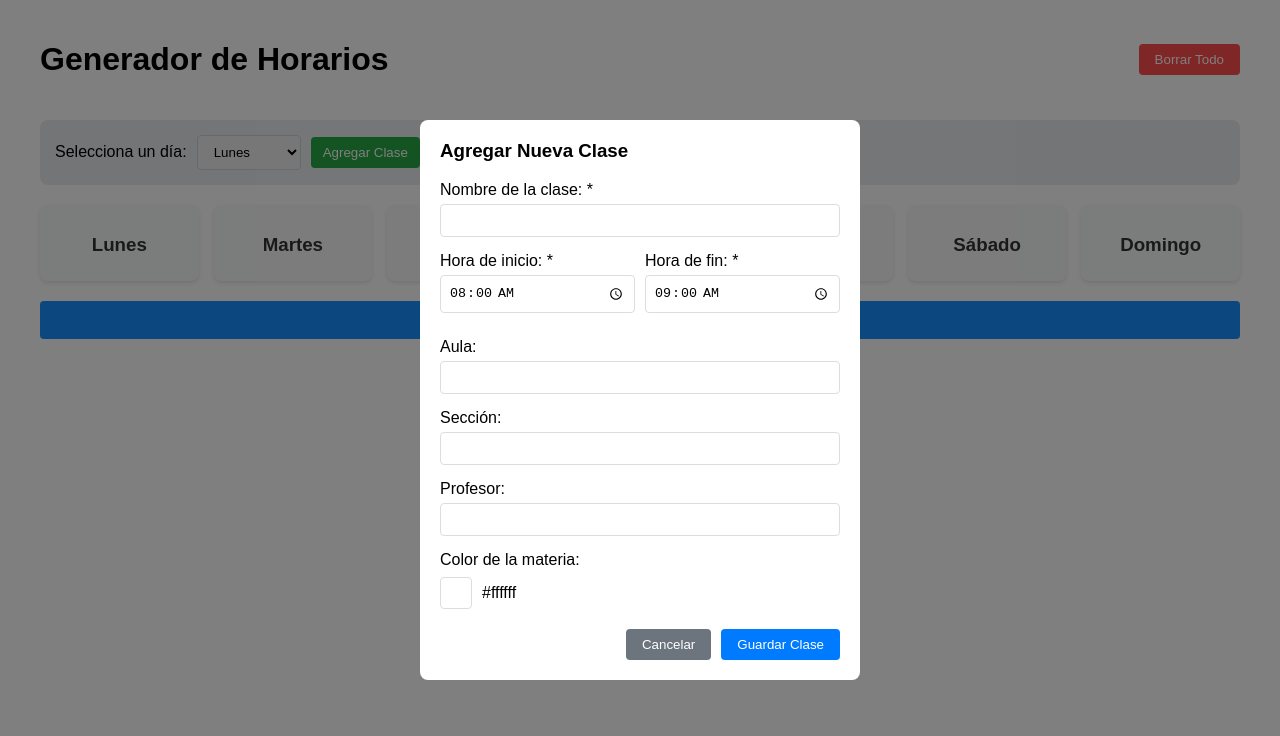
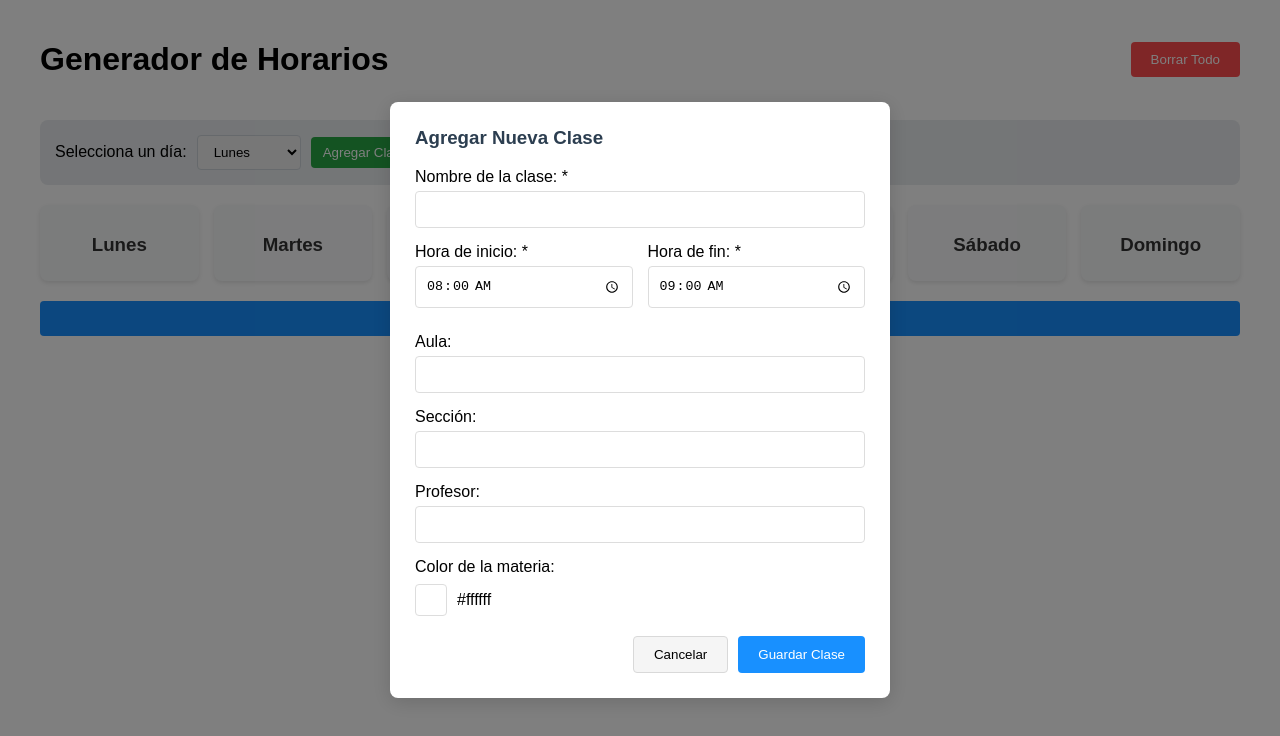
Before and after one commit to Jonathann-h/Horario-De-Clases-Generator, a React (Create React App) app: page / in a window 1280 px wide. Both pictures are taken after a click on the button "Agregar Clase". Shown: the top 736 px of the page. Built offline with nearby package versions, Linux system fonts and the light colour scheme.

Commit message:
Optimizacion

```diff
--- a/src/styles/schedule.css
+++ b/src/styles/schedule.css
@@ -1,4 +1,4 @@
-/* Estilos generales */
+/* ===== ESTILOS GENERALES ===== */
 .app {
   font-family: Arial, sans-serif;
   max-width: 1200px;
@@ -12,27 +12,44 @@
   gap: 20px;
 }
 
+/* ===== HEADER Y CONTROLES ===== */
 .header-controls {
   display: flex;
   justify-content: space-between;
   align-items: center;
 }
 
+.clear-btn, .pdf-button {
+  color: white;
+  border: none;
+  padding: 10px 20px;
+  border-radius: 4px;
+  cursor: pointer;
+  transition: all 0.3s;
+}
+
 .clear-btn {
   background: #ff4d4f;
-    color: white;
-    border: none;
-    padding: 8px 16px;
-    border-radius: 4px;
-    cursor: pointer;
-    transition: background 0.3s;
 }
 
 .clear-btn:hover {
   background: #ff7875;
 }
 
-  /* Grid de horario */
+.pdf-button {
+  background: #1890ff;
+}
+
+.pdf-button:hover {
+  background: #40a9ff;
+}
+
+.pdf-generator {
+  margin-top: 30px;
+  text-align: center;
+}
+
+/* ===== GRID DE HORARIO ===== */
 .schedule-grid {
   display: grid;
   grid-template-columns: repeat(7, 1fr);
@@ -44,6 +61,7 @@
   border-radius: 8px;
   padding: 10px;
   box-shadow: 0 2px 4px rgba(0,0,0,0.1);
+  transition: background-color 0.3s;
 }
 
 .day-column h3 {
@@ -52,11 +70,23 @@
   color: #333;
 }
 
-  /* Items de clase */
+.day-column--hover {
+  background-color: #e6f7ff;
+}
+
+/* ===== ITEMS DE CLASE ===== */
 .class-item {
-    /* Mantén tus estilos existentes */
-    transition: background-color 0.3s, transform 0.2s;
+  background-color: var(--class-bg, #ffffff);
+  color: var(--class-text, #333333);
+  margin-bottom: 10px;
+  padding: 10px;
+  border-radius: 6px;
+  box-shadow: 0 1px 3px rgba(0,0,0,0.1);
   border-left: 4px solid rgba(0, 0, 0, 0.1);
+  transition: all 0.3s;
+  cursor: grab;
+  user-select: none;
+  animation: fadeIn 0.3s ease-out;
 }
 
 .class-item:hover {
@@ -64,13 +94,10 @@
   box-shadow: 0 4px 8px rgba(0, 0, 0, 0.1);
 }
 
-  .remove-btn {
-    background-color: rgba(0, 0, 0, 0.2);
-    color: inherit;
-  }
-
-  .remove-btn:hover {
-    background-color: rgba(0, 0, 0, 0.4);
+.class-item--dragging {
+  cursor: grabbing;
+  box-shadow: 0 4px 8px rgba(0, 0, 0, 0.2);
+  opacity: 0.5;
 }
 
 .class-header {
@@ -82,12 +109,12 @@
 
 .class-time {
   font-size: 0.9em;
-    color: #666;
+  font-weight: bold;
 }
 
 .remove-btn {
-    background: #ff4444;
-    color: white;
+  background: rgba(0, 0, 0, 0.2);
+  color: inherit;
   border: none;
   border-radius: 50%;
   width: 22px;
@@ -96,46 +123,30 @@
   display: flex;
   align-items: center;
   justify-content: center;
+  transition: background 0.3s;
+}
+
+.remove-btn:hover {
+  background: rgba(0, 0, 0, 0.4);
 }
 
 .class-details h4 {
   margin: 5px 0;
-    color: #2c3e50;
+  font-size: 1em;
 }
 
 .class-details p {
   margin: 3px 0;
   font-size: 0.8em;
-    color: #555;
 }
 
-  /* Controles */
-  .schedule-controls {
-    background: #e9ecef;
-    padding: 15px;
-    border-radius: 8px;
+.overlap-warning {
+  color: #faad14;
+  font-size: 0.8em;
+  margin-left: 5px;
 }
 
-  .day-selector {
-    display: flex;
-    gap: 10px;
-    align-items: center;
-  }
-
-  .day-selector select, .day-selector button {
-    padding: 8px 12px;
-    border-radius: 4px;
-    border: 1px solid #ced4da;
-  }
-
-  .day-selector button {
-    background: #28a745;
-    color: white;
-    border: none;
-    cursor: pointer;
-  }
-
-  /* Formulario */
+/* ===== FORMULARIO ===== */
 .class-form-modal {
   position: fixed;
   top: 0;
@@ -149,24 +160,63 @@
   z-index: 1000;
 }
 
+.class-form-modal form {
+  background: white;
+  padding: 25px;
+  border-radius: 8px;
+  width: 100%;
+  max-width: 450px;
+  max-height: 90vh;
+  overflow-y: auto;
+  box-shadow: 0 4px 20px rgba(0,0,0,0.15);
+}
+
 .class-form-modal h3 {
   margin-top: 0;
+  color: #2c3e50;
+}
+
+.class-form-modal label {
+  display: block;
+  margin-bottom: 15px;
 }
 
 .class-form-modal input {
   width: 100%;
-    padding: 8px;
+  padding: 10px;
   margin-top: 5px;
+  border: 1px solid #ddd;
+  border-radius: 4px;
   box-sizing: border-box;
+  transition: border 0.3s;
+}
+
+.class-form-modal input:focus {
+  border-color: #1890ff;
+  outline: none;
+}
+
+.input-error {
+  border-color: #ff4d4f !important;
+}
+
+.error-message {
+  color: #ff4d4f;
+  font-size: 0.8em;
+  margin-top: 5px;
+  display: block;
 }
 
 .time-inputs {
-    display: flex;
-    gap: 10px;
+  display: grid;
+  grid-template-columns: 1fr 1fr;
+  gap: 15px;
+  margin-bottom: 10px;
 }
 
-  .time-inputs label {
-    flex: 1;
+.time-error {
+  grid-column: 1 / -1;
+  text-align: center;
 }
 
 .form-actions {
@@ -177,147 +227,38 @@
 }
 
 .form-actions button {
-    padding: 8px 16px;
+  padding: 10px 20px;
   border-radius: 4px;
   cursor: pointer;
+  transition: all 0.3s;
 }
 
 .form-actions button[type="button"] {
-    background: #6c757d;
+  background: #f5f5f5;
+  border: 1px solid #d9d9d9;
+}
+
+.form-actions button[type="button"]:hover {
+  background: #e6e6e6;
+}
+
+.form-actions button[type="submit"] {
+  background: #1890ff;
   color: white;
   border: none;
 }
 
-  .form-actions button[type="submit"] {
-    background: #007bff;
-    color: white;
-    border: none;
+.form-actions button[type="submit"]:hover {
+  background: #40a9ff;
 }
 
-  /* Botón PDF */
-  .pdf-generator {
-    margin-top: 30px;
-    text-align: center;
-  }
-
-  .pdf-button {
-    background: #1890ff;
-    color: white;
-    border: none;
-    padding: 10px 20px;
-    border-radius: 4px;
-    cursor: pointer;
-    font-size: 1em;
-    transition: background 0.3s;
-  }
-
-  .pdf-button:hover {
-    background: #40a9ff;
-  }
-  /* Estilos para la impresión */
-  @media print {
-    body * {
-      visibility: hidden;
-    }
-    .schedule-print, .schedule-print * {
-      visibility: visible;
-    }
-    .schedule-print {
-      position: absolute;
-      left: 0;
-      top: 0;
-      width: 100%;
-    }
-  }
-
-  /*Estilos para  Drag and Drop */
-.day-column--hover {
-    background-color: #e6f7ff;
-    transition: background-color 0.3s;
-  }
-
-  .class-item {
-    cursor: grab;
-    user-select: none;
-    transition: transform 0.2s, opacity 0.2s;
-  }
-
-  .class-item--dragging {
-    cursor: grabbing;
-    box-shadow: 0 4px 8px rgba(0, 0, 0, 0.2);
-  }
-
-  .class-item:active {
-    cursor: grabbing;
-  }
-
-  /* Feedback visual al arrastrar */
-  .class-item.dragging-over {
-    border: 2px dashed #1890ff;
-  }
-
-  @keyframes fadeIn {
-    from { opacity: 0; transform: translateY(10px); }
-    to { opacity: 1; transform: translateY(0); }
-  }
-
-  .class-item {
-    animation: fadeIn 0.3s ease-out;
-  }
-
-  /* Estilos para errores */
-.input-error {
-    border: 1px solid #ff4d4f !important;
-  }
-
-  .error-message {
-    color: #ff4d4f;
-    font-size: 0.8em;
-    margin-top: 5px;
-    display: block;
-  }
-
-  .time-error {
-    grid-column: 1 / -1;
-    text-align: center;
-  }
-
-  .time-inputs {
-    display: grid;
-    grid-template-columns: 1fr 1fr;
-    gap: 10px;
-    margin-bottom: 10px;
-  }
-
-  /* Ajustes para el modal del formulario */
-  .class-form-modal form {
-    background: white;
-    padding: 20px;
-    border-radius: 8px;
-    width: 400px;
-    max-width: 90%;
-  }
-
-  .class-form-modal label {
-    display: block;
-    margin-bottom: 15px;
-  }
-
-  .class-form-modal input[type="text"],
-  .class-form-modal input[type="time"] {
-    width: 100%;
-    padding: 8px;
-    margin-top: 5px;
-    border: 1px solid #ddd;
-    border-radius: 4px;
-  }
-
-  /* Estilos para el selector de color */
+/* ===== SELECTOR DE COLOR ===== */
 .color-selector {
   display: flex;
   align-items: center;
   gap: 10px;
   margin-top: 8px;
+  position: relative;
 }
 
 .color-preview {
@@ -335,20 +276,100 @@
 
 .color-picker-popup {
   position: absolute;
-  z-index: 100;
+  z-index: 1000;
   margin-top: 10px;
-  box-shadow: 0 2px 10px rgba(0, 0, 0, 0.2);
+  left: 0;
+  box-shadow: 0 2px 20px rgba(0, 0, 0, 0.2);
+  background: white;
+  border-radius: 8px;
+  overflow: hidden;
 }
 
-.close-picker-btn {
+.color-picker-actions {
+  display: flex;
+  padding: 10px;
+  background: #f5f5f5;
+}
+
+.color-picker-btn {
+  flex: 1;
+  padding: 8px;
+  border: none;
+  background: #1890ff;
+  color: white;
+  cursor: pointer;
+  border-radius: 4px;
+  margin: 0 5px;
+  transition: opacity 0.3s;
+}
+
+.color-picker-btn.reset {
+  background: #f5222d;
+}
+
+.color-picker-btn:hover {
+  opacity: 0.9;
+}
+
+/* ===== ANIMACIONES ===== */
+@keyframes fadeIn {
+  from { opacity: 0; transform: translateY(10px); }
+  to { opacity: 1; transform: translateY(0); }
+}
+
+/* ===== IMPRESIÓN ===== */
+@media print {
+  body * {
+    visibility: hidden;
+  }
+  .schedule-print, .schedule-print * {
+    visibility: visible;
+  }
+  .schedule-print {
+    position: absolute;
+    left: 0;
+    top: 0;
     width: 100%;
-  padding: 8px;
-  background: #f0f0f0;
+  }
+
+  .no-print {
+    display: none !important;
+  }
+}
+
+/* ===== CONTROLES DEL HORARIO ===== */
+.schedule-controls {
+  background: #e9ecef;
+  padding: 15px;
+  border-radius: 8px;
+}
+
+.day-selector {
+  display: flex;
+  gap: 10px;
+  align-items: center;
+  flex-wrap: wrap;
+}
+
+.day-selector select, .day-selector button {
+  padding: 8px 12px;
+  border-radius: 4px;
+  border: 1px solid #ced4da;
+  transition: all 0.3s;
+}
+
+.day-selector select:focus {
+  border-color: #1890ff;
+  outline: none;
+}
+
+.day-selector button {
+  background: #28a745;
+  color: white;
   border: none;
   cursor: pointer;
-  margin-top: 5px;
 }
 
-.close-picker-btn:hover {
-  background: #e0e0e0;
+.day-selector button:hover {
+  background: #218838;
 }
```
Lines whose indentation alone changed are shown as unchanged.
